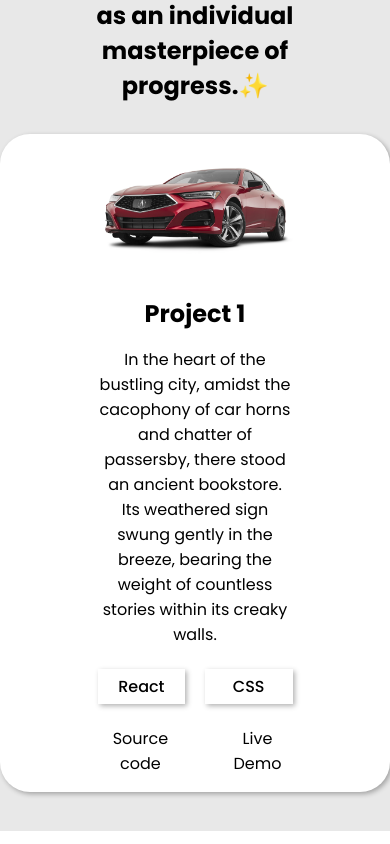
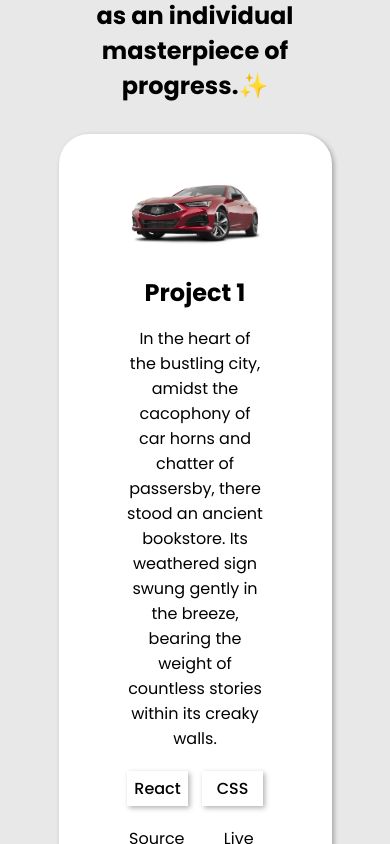
Before and after one commit to Crypt1cMS/Portfolio-2.0, a React (Vite) app in the folder Portfolio-Final/: page / in a window 390 px wide. Shown: the part 2360-3204 px from the top of the page. Built offline with nearby package versions, Linux system fonts and the light colour scheme.

Commit message:
Finishing touches to the responsive design

```diff
--- a/Portfolio-Final/src/index.css
+++ b/Portfolio-Final/src/index.css
@@ -288,7 +288,7 @@ h1 {
 
 .card-header {
   width: 80%;
-  margin-left: 20%;
+  margin-left: 15%;
   margin-bottom: 5%;
 }
 
@@ -313,8 +313,8 @@ h1 {
   justify-content: center;
   align-items: center;
   background-color: white;
-  margin: 0 20% 0 20%;
-  width: 100%;
+  margin: 0 15% 0 15%;
+  width: 200%;
   border-radius: 30px;
   box-shadow: 2px 2px 5px rgba(0, 0, 0, 0.3);
 }
@@ -336,7 +336,7 @@ h1 {
 
 .portfolio-picture img {
   width: 100%;
-  object-fit: fill;
+  object-fit: cover;
 }
 
 .porfolioTcontainer{
@@ -514,6 +514,14 @@ h1 {
 
   #dropdown-menu ul {
     display: block;
+    width: 100%;
+  }
+}
+
+@media (max-width: 320px) {
+  #dropdown-menu ul {
+    width: 100%;
+    top: 65px;
   }
 }
 
@@ -639,8 +647,8 @@ h1 {
     display: flex;
     flex-direction: column-reverse;
     justify-content: center;
-    width: 400px;
-    padding: 0;
+    width: 100%;
+    padding: 10% 0 10% 0;
   }
 
   .portfolio-picture {
```
